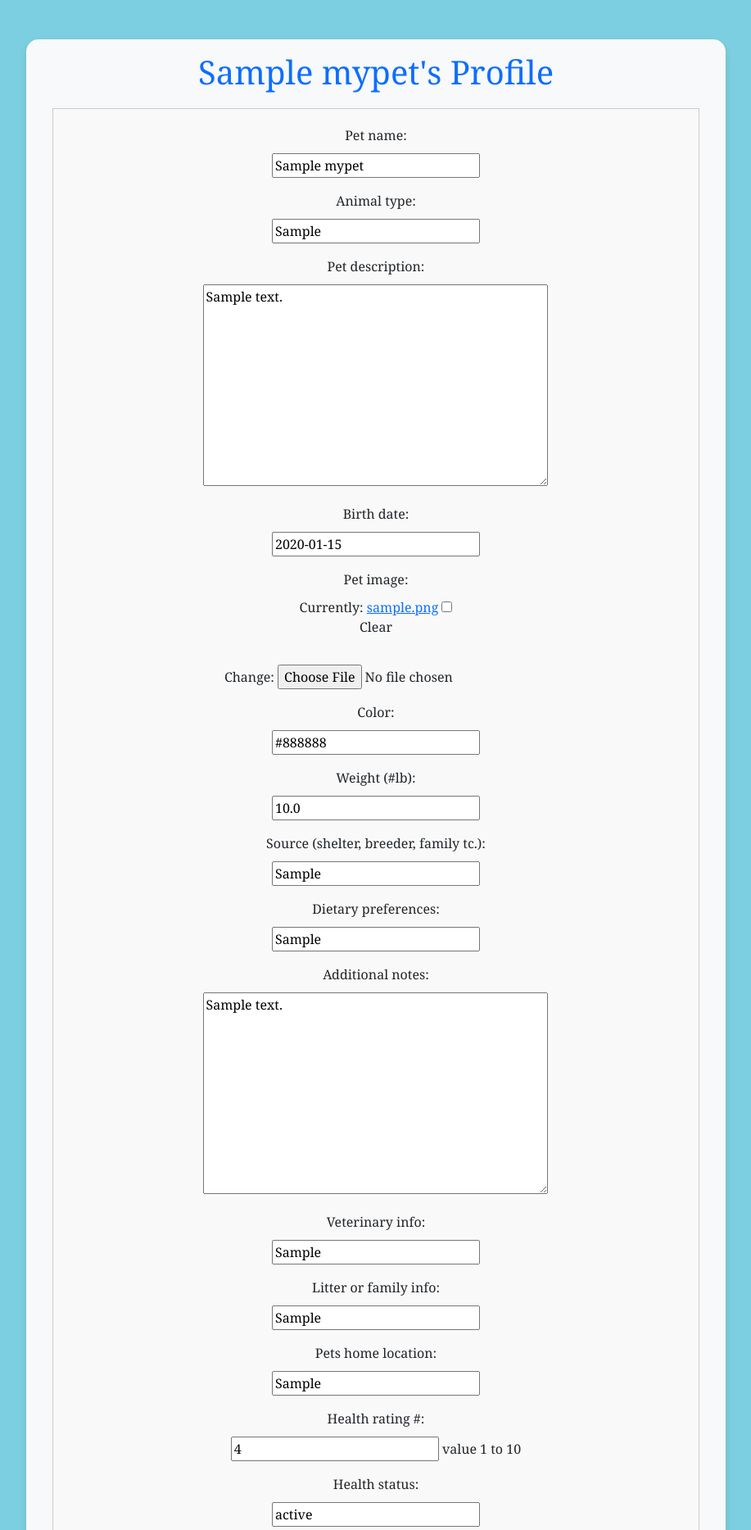
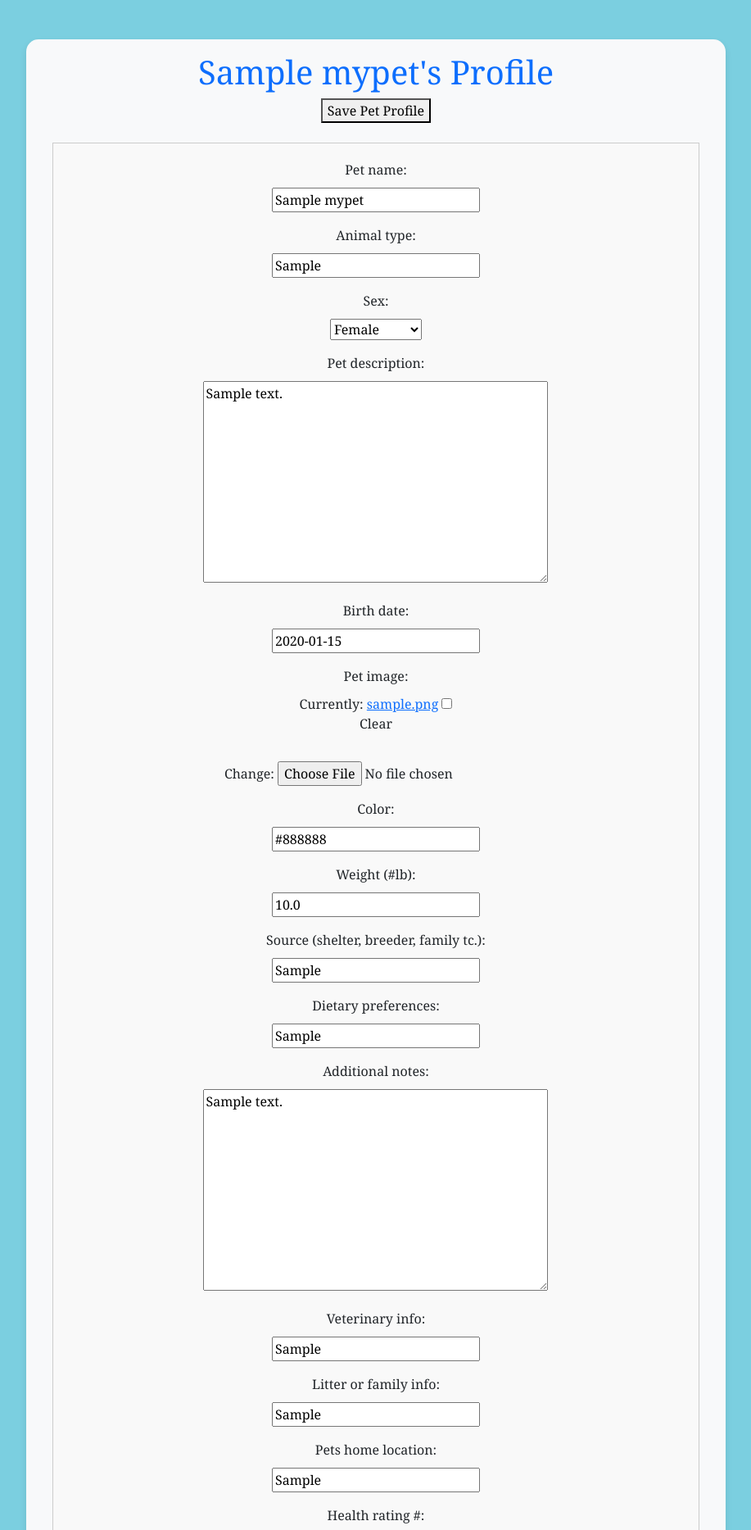
Before and after one commit to edwardjs55/AbstractBaseUser, a Django app: page /pets/profileedit/1 in a window 1280 px wide. Shown: the part 62-1929 px from the top of the page at 82% size, without its empty margins (181-1098 px from the left). Run offline with Django 5.2, Linux system fonts and the light colour scheme; a user stored in the database is signed in; tables that the repository leaves empty hold one stand-in row (values such as "Sample post"); some libraries are stand-ins or nearby versions.

Commit message:
Pet Gender and padding

```diff
--- a/pets/admin.py
+++ b/pets/admin.py
@@ -3,9 +3,9 @@ from .models import MyPets
 
 # Register your models here.
 class CustomUserModelAdmin(admin.ModelAdmin):
-        list_display = ('name', 'animal_type','user') # Fields to display in the list view
+        list_display = ('name', 'animal_type','sex','user') # Fields to display in the list view
         search_fields = ('user', 'name','animal_type') # Fields to search by
-        fields = ('user',('name','animal_type','description'),
+        fields = ('user',('name','sex','animal_type','description'),
                   'bday','avatar','color','weight','source','diet','notes',
                   'veterinary','litter_family','location',
                   ('health_rating','health_status','health_issues'),
--- a/pets/models.py
+++ b/pets/models.py
@@ -6,6 +6,14 @@ from django.core.validators import MinValueValidator, MaxValueValidator
 
 
 class MyPets(models.Model):
+
+    class SexChoices(models.TextChoices):
+        FEMALE = 'F', 'Female'
+        MALE = 'M', 'Male'
+        UNSPECIFIED = 'U', 'Unspecified'
+        # You can add more comprehensive options as needed
+
+
     user = models.ForeignKey(
         settings.AUTH_USER_MODEL,
         on_delete=models.CASCADE,
@@ -13,6 +21,8 @@ class MyPets(models.Model):
         )
     name = models.CharField(max_length=100,verbose_name='pet name')
     animal_type = models.CharField(max_length=100,verbose_name='animal type')
+    # sex = models.CharField(max_length=100, blank=True, verbose_name='sex')
+    sex = models.CharField(max_length=1, blank=True, verbose_name='sex', default=SexChoices.UNSPECIFIED, choices=SexChoices.choices)
     description = models.TextField( verbose_name='pet description',blank=True)
     bday = models.DateField(null=True, blank=True, verbose_name='birth date')
     avatar = models.ImageField(default='pet_avatars/default.jpg',upload_to='pet_avatars/',blank=True,verbose_name='pet image')
--- a/templates/accounts/login.html
+++ b/templates/accounts/login.html
@@ -2,7 +2,7 @@
 
 {% block content %}
 <div class="row">
-  <div class="mycp col-lg-8 col-md-10 col-sm-12 mx-auto text-center bg-light py-3 mt-5"
+  <div class="mycp col-lg-8 col-md-10 col-sm-12 mx-auto text-center bg-light py-3 mt-md-5"
        style="min-height: 500px;">
     <h1>MyPets User Login</h1><br>
     <form class="mb-4" method="post">
--- a/templates/accounts/password_change.html
+++ b/templates/accounts/password_change.html
@@ -3,7 +3,7 @@
 
 {% block content %}
   <div class="row">
-  <div class="mycp col-lg-8 col-md-10 col-sm-12 mx-auto text-center bg-light py-3 mt-5">
+  <div class="mycp col-lg-8 col-md-10 col-sm-12 mx-auto text-center bg-light py-3 mt-md-5">
       <form method="post" novalidate>
         {% csrf_token %}
         <!-- { % include 'includes/form.html' % } -->
--- a/templates/accounts/password_change_done.html
+++ b/templates/accounts/password_change_done.html
@@ -3,7 +3,7 @@
 
 {% block content %}
   <div class="row">
-  <div class="mycp col-lg-8 col-md-10 col-sm-12 mx-auto text-center bg-light py-3 mt-5">
+  <div class="mycp col-lg-8 col-md-10 col-sm-12 mx-auto text-center bg-light py-3 mt-md-5">
       <!-- <form method="post" novalidate>
         {% csrf_token %} -->
         <!-- { % include 'includes/form.html' % } -->
--- a/templates/accounts/profile.html
+++ b/templates/accounts/profile.html
@@ -2,7 +2,7 @@
 
 {% block content %}
 <div class="row">
-  <div class="col-lg-8 col-md-10 col-sm-12 mx-auto text-center bg-light py-3 mt-5"
+  <div class="col-lg-8 col-md-10 col-sm-12 mx-auto text-center bg-light py-3 mt-md-5"
        style="border-radius: 15px; box-shadow: 0 4px 8px rgba(0, 0, 0, 0.1); min-height:600px;">
 
     <h1>Welcome!</h1>
--- a/templates/accounts/profile_edit.html
+++ b/templates/accounts/profile_edit.html
@@ -2,7 +2,7 @@
 
 {% block content %}
 <div class="row">
-  <div class="mycp col-lg-8 col-md-10 col-sm-12 mx-auto text-center bg-light py-3 mt-5">
+  <div class="mycp col-lg-8 col-md-10 col-sm-12 mx-auto text-center bg-light py-3 mt-md-5">
 
     <h1>Update User Profile</h1>
     <p>{{ user.username }}</p>
--- a/templates/accounts/register.html
+++ b/templates/accounts/register.html
@@ -4,7 +4,7 @@
 
 {% block content %}
 <div class="row">
-  <div class=" mycp col-lg-8 col-md-10 col-sm-12 mx-auto text-center bg-light py-3 mt-5"
+  <div class=" mycp col-lg-8 col-md-10 col-sm-12 mx-auto text-center bg-light py-3 mt-md-5"
        style="min-height: 500px;">
     <h1>MyPets User Registration</h1><br>
     <form method="post">
--- a/templates/home.html
+++ b/templates/home.html
@@ -4,7 +4,7 @@
 
 {% block content %}
 <div class="row mx-md-1">
-  <div class="mycp col-lg-8 col-md-10 col-sm-12 mx-auto text-center bg-light py-3 mt-5 pb-5"
+  <div class="mycp col-lg-8 col-md-10 col-sm-12 mx-auto text-center bg-light py-3 mt-md-5 pb-5"
        style="min-height: 500px;">
     <h1>MyPets Home Page</h1>
     {% if user.is_authenticated %}
--- a/templates/logs/add_new_log.html
+++ b/templates/logs/add_new_log.html
@@ -3,7 +3,7 @@
 
 {% block content %}
 <div class="row">
-    <div class="mycp col-lg-8 col-md-10 col-sm-12 mx-auto text-center bg-light py-3 mt-5 pb-5">
+    <div class="mycp col-lg-8 col-md-10 col-sm-12 mx-auto text-center bg-light py-3 mt-md-5 pb-5">
         <h1>Add New Pet Log</h1>
         <p>{{ user.username }} Pets</p>
         <p>{{ pet.name }}</p>
--- a/templates/logs/delete_logentry.html
+++ b/templates/logs/delete_logentry.html
@@ -3,7 +3,7 @@
 
 {% block content %}
 <div class="row">
-    <div class="mycp col-lg-8 col-md-10 col-sm-12 mx-auto text-center bg-light py-3 mt-5 pb-5">
+    <div class="mycp col-lg-8 col-md-10 col-sm-12 mx-auto text-center bg-light py-3 mt-md-5 pb-5">
         <h1>Delete Pet Log</h1>
         <p>{{ user.username }} Pets</p>
         <p>{{ pet.name }}</p>
--- a/templates/logs/edit_PetLogEntry.html
+++ b/templates/logs/edit_PetLogEntry.html
@@ -3,7 +3,7 @@
 
 {% block content %}
 <div class="row">
-    <div class="mycp col-lg-8 col-md-10 col-sm-12 mx-auto text-center bg-light py-3 mt-5 pb-5">
+    <div class="mycp col-lg-8 col-md-10 col-sm-12 mx-auto text-center bg-light py-3 mt-md-5 pb-5">
         <h1>Edit Pet Log</h1>
         <p>{{ user.username }} Pets</p>
         <p>{{ pet.name }}</p>
--- a/templates/logs/home.html
+++ b/templates/logs/home.html
@@ -2,7 +2,7 @@
 {% block title %}Pet Logs{% endblock %}
 {% block content %}
 <div class="row">
-    <div class="mycp col-lg-8 col-md-10 col-sm-12 mx-auto text-center bg-light py-3 mt-5 pb-5">
+    <div class="mycp col-lg-8 col-md-10 col-sm-12 mx-auto text-center bg-light py-3 mt-md-5 pb-5">
 
         <h1>{{ pet.name }}'s' Log</h1>
         <!-- <h2>Your Pets List</h2> -->
--- a/templates/pets/add_new_pet.html
+++ b/templates/pets/add_new_pet.html
@@ -3,7 +3,7 @@
 
 {% block content %}
 <div class="row">
-    <div class="col-lg-8 col-md-10 col-sm-12 mx-auto text-center bg-light py-3 mt-5 pb-5">
+    <div class="col-lg-8 col-md-10 col-sm-12 mx-auto text-center bg-light py-3 mt-md-5 pb-5">
         <h1>Add New Pets</h1>
         <p>Add New Pet</p>
         <form method="post">
--- a/templates/pets/delete_pet.html
+++ b/templates/pets/delete_pet.html
@@ -3,7 +3,7 @@
 
 {% block content %}
 <div class="row">
-    <div class="mycp col-lg-8 col-md-10 col-sm-12 mx-auto text-center bg-light py-3 mt-5 pb-5">
+    <div class="mycp col-lg-8 col-md-10 col-sm-12 mx-auto text-center bg-light py-3 mt-md-5 pb-5">
         <h1>Delete This Pet</h1>
         <p>{{ user.username }}'s Pets</p>
         <h3>{{ object.name }}</h3>
--- a/templates/pets/logs.html
+++ b/templates/pets/logs.html
@@ -3,7 +3,7 @@
 
 {% block content %}
 <div class="row">
-    <div class="col-lg-8 col-md-10 col-sm-12 mx-auto text-center bg-light py-3 mt-5 pb-5">
+    <div class="col-lg-8 col-md-10 col-sm-12 mx-auto text-center bg-light py-3 mt-md-5 pb-5">
         <h1>Pets Log</h1>
         <p>Your Pet's Log</p>
         <a href="{% url 'home' %}"><button type="button">Add New Entry</button></a>
--- a/templates/pets/pet_profile.html
+++ b/templates/pets/pet_profile.html
@@ -3,7 +3,7 @@
 
 {% block content %}
 <div class="row">
-    <div class="mycp col-lg-8 col-md-10 col-sm-12 mx-auto text-center bg-light py-3 mt-5 pb-5">
+    <div class="mycp col-lg-8 col-md-10 col-sm-12 mx-auto text-center bg-light py-3 mt-md-5 pb-5">
         <h1>Pet Profile</h1>
         <!-- <p>pet profile</p> -->
             {{ pet.name }}<br>
--- a/templates/pets/pet_profile_edit.html
+++ b/templates/pets/pet_profile_edit.html
@@ -3,10 +3,11 @@
 
 {% block content %}
 <div class="row">
-    <div class="mycp col-lg-8 col-md-10 col-sm-12 mx-auto text-center bg-light py-3 mt-5 pb-5">
+    <div class="mycp col-lg-8 col-md-10 col-sm-12 mx-auto text-center bg-light py-3 mt-md-5 pb-5">
         <h1><a class="text-decoration-none" href="{% url 'petprofile' id=pet.id %}">{{ pet.name }}'s Profile</a></h1>
         <!-- <p>pet profile</p> -->
-        <form method="post" enctype="multipart/form-data" class="pet-form">
+        <button type="submit" class="mb-1" form="petpedit">Save Pet Profile</button>
+        <form method="post" enctype="multipart/form-data" id="petpedit" class="pet-form">
             {% csrf_token %}
             {{ form.as_p }}
             <button type="submit">Save Pet Profile</button>
--- a/templates/pets/pets_home.html
+++ b/templates/pets/pets_home.html
@@ -2,7 +2,7 @@
 {% block title %}Pets Home{% endblock %}
 {% block content %}
 <div class="row">
-    <div class="mycp col-lg-8 col-md-10 col-sm-12 mx-auto text-center bg-light py-3 mt-5 pb-5">
+    <div class="mycp col-lg-8 col-md-10 col-sm-12 mx-auto text-center bg-light py-3 mt-md-5 pb-5">
         <h1>All Your Pets List</h1>
         <!-- <h2>Your Pets List</h2> -->
         {% if user.is_authenticated %}
```
Also changed, not shown: pets/migrations/0007_mypets_sex.py (added).
